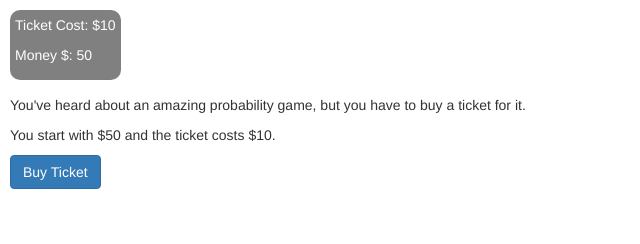
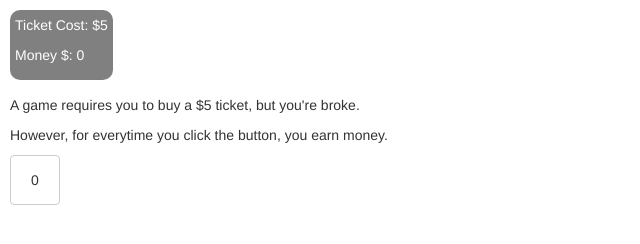
Before and after one commit to Scowluga/StatisticsProject, a plain HTML site: page website/game/index.html in a window 1280 px wide. Shown: the whole page, without its empty margins (0-640 px from the left). Drawn offline with nearby package versions, Linux system fonts and the light colour scheme.

Commit message:
Addition of time sunk cost
Through clicking game, where button randomly appears on screen

```diff
--- a/website/game/index.html
+++ b/website/game/index.html
@@ -11,17 +11,21 @@
 
 	<div id="infoBox" class="accentDiv">
 		<p class="accentInfo">Ticket Cost: $<span id="ticketCost2"</p>
-		<p class="accentInfo" style="display:inline-block">Money $: <span id="moneychange">50</span></p>
+		<p class="accentInfo" style="display:inline-block">Money $: <span id="moneychange">0</span></p>
 		<p class="accentInfo" id="trialInfo" style="display:none;">Trial: <span id="trialnumber">1</span>/20</p>
 	</div>
+
 	<div id="introsection">
-		<p>You've heard about an amazing probability game, but you have to buy a ticket for it. </p>
-		<p>You start with $50 and the ticket costs $<span id="ticketCost">20</span>.</p>
-		<button type="button" class="btn btn-primary" onclick="buyTicket()" id="buybutton">Buy Ticket</button>
+		<p>A game requires you to buy a $<span id="ticketCost">20</span> ticket, but you're broke. </p>
+		<p>However, for everytime you click the button, you earn money.</p>
 
-		<div id="description" style="opacity: 0;">
+		<button type="button" class="btn btn-default" onclick="incrementMoney();" id="incrementButton">0</button>
+
+		<button type="button" class="btn btn-primary" onclick="buyTicket()" id="buybutton" style="display:none">Buy Ticket</button>
+
+		<div id="description">
 			<p>The ticket pays for 20 trials of the probability game. You may finish all 20 trials, or at any point you may back out of the game.</p>
-			<button type="button" class="btn btn-primary" onclick="begingame()">Start</button>
+			<button type="button" class="btn btn-primary" onclick="begingame()" id="beginButton">Start</button>
 		</div>
 	</div>
 
--- a/website/game/script.js
+++ b/website/game/script.js
@@ -2,18 +2,37 @@
 // Variables
 var ticketCost = getTicketCost();
 var rounds = 1; // default to first round
-var money = 50;  // default to no change in money
+var money = 0;  // default to no change in money
 
 const numberRounds = 20; // Controls the math portion. Doesn't control html (aka "x / 20 rounds");
 
 // Functions: Organized generally in order of call
 function getTicketCost() { // get ticket cost. Changes to test rounds lasted
-    return (Math.round(Math.random() * 5)) * 10; // 0, 10, 20, 30, 40, 50
+    return (Math.round(Math.random() * 5)) * 5; // 0, 5, 10, 15, 20, 25
 }
 
 function createTicket() { // Setting the proper fields with the ticketCost
 	document.getElementById("ticketCost").innerHTML = ticketCost.toString();
 	document.getElementById("ticketCost2").innerHTML = ticketCost.toString();
+
+}
+
+function incrementMoney() {
+	var btn = document.getElementById("incrementButton");
+	money += 1;
+	btn.innerHTML = money.toString();
+	document.getElementById("moneychange").innerHTML = (money).toString();
+
+	var left = Math.round(Math.random() * 95)
+	var top = Math.round(Math.random() * 95)
+	btn.style.left = left + "%";
+	btn.style.top = top + "%";
+
+	if (money === ticketCost) {
+		var btnBuy = document.getElementById("buybutton");
+		btnBuy.style.display="block";
+		// unfade(btnBuy);
+	}
 
 }
 
@@ -23,6 +42,7 @@ function buyTicket() { // Choosing to buy the ticket, shows next block of text
 	var trials = document.getElementById("trialInfo");
 	trials.style.display="block";
 	unfade(trials);
+	element2.style.display="block";
 	unfade(element2);
 	money -= ticketCost;
 	document.getElementById("moneychange").innerHTML = (money).toString();
--- a/website/game/style.css
+++ b/website/game/style.css
@@ -24,3 +24,24 @@
 .ref {
 	color:white;
 }
+
+.gameDiv {
+	display:block;
+	width: 100%;
+	height: 100%;
+	border: thin solid black;
+
+}
+
+#incrementButton {
+	position: absolute;
+	z-index: 10;
+	display:block;
+	width:50px;
+	height:50px;
+}
+
+#description {
+	display:none;
+	opacity: 0;
+}
```
